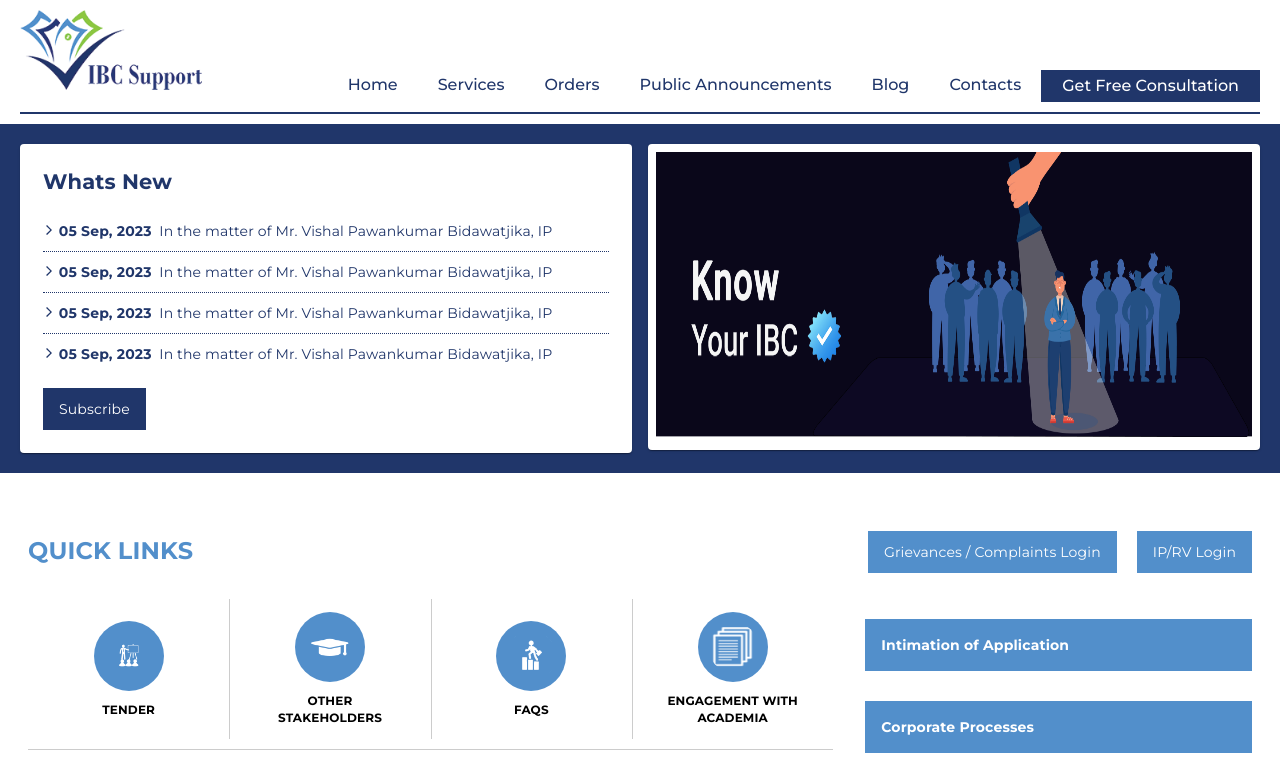
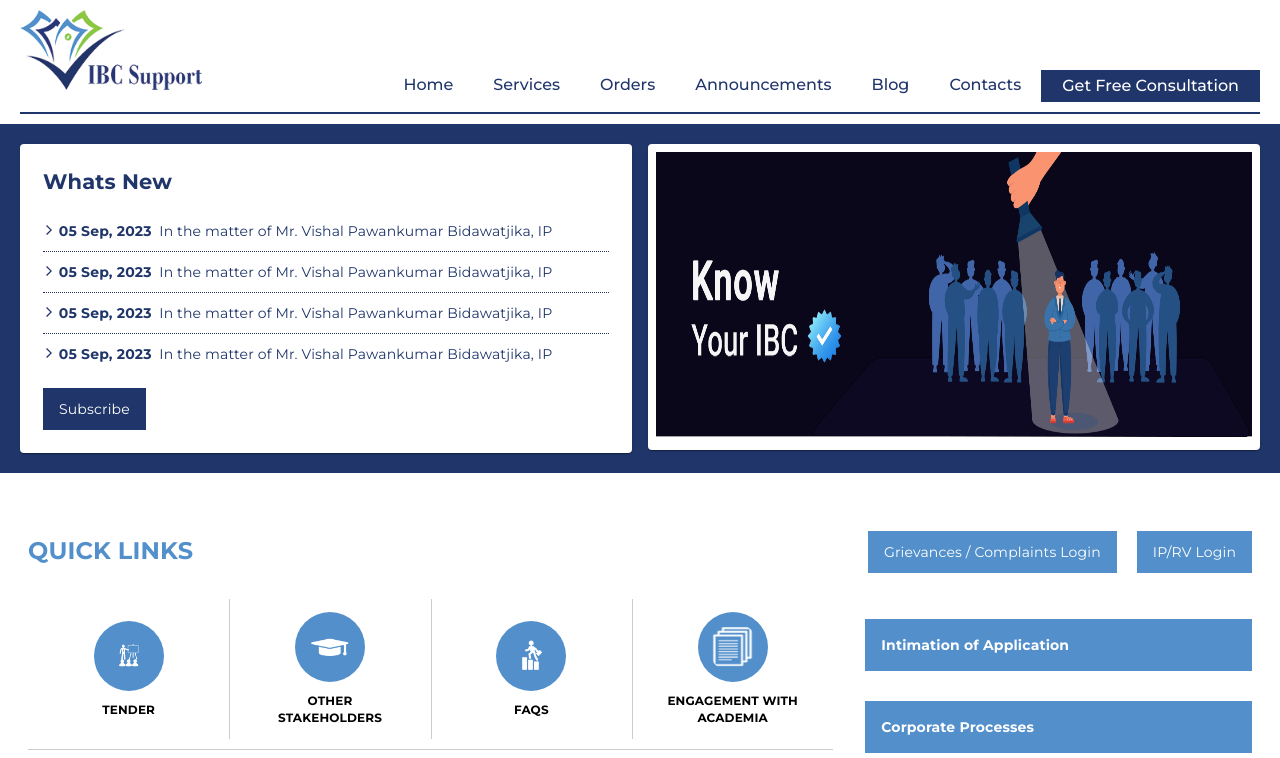
Before and after one commit to Pradeep-Gupta-96/ibbi_client, a React (Create React App) app: page / in a window 1280 px wide. Shown: the top 758 px of the page. Built offline with nearby package versions, Linux system fonts and the light colour scheme.

Commit message:
code updated

```diff
--- a/src/Navbar/Navbar.js
+++ b/src/Navbar/Navbar.js
@@ -27,7 +27,7 @@ const Navbar = () => {
                   </ul>
                 </li>
                 <li className="nav-item"><Link className="nav-Link" to="#">Orders</Link></li>
-                <li className="nav-item"><Link className="nav-Link" to="#">Public Announcements</Link></li>
+                <li className="nav-item"><Link className="nav-Link" to="#">Announcements</Link></li>
                 <li className="nav-item"><Link className="nav-Link" to="#">Blog</Link></li>
                 <li className="nav-item"><Link className="nav-Link" to="#">Contacts</Link></li>
                 <li className="nav-item get-free"><Link className="nav-Link" to="#">Get Free Consultation</Link></li>
```
